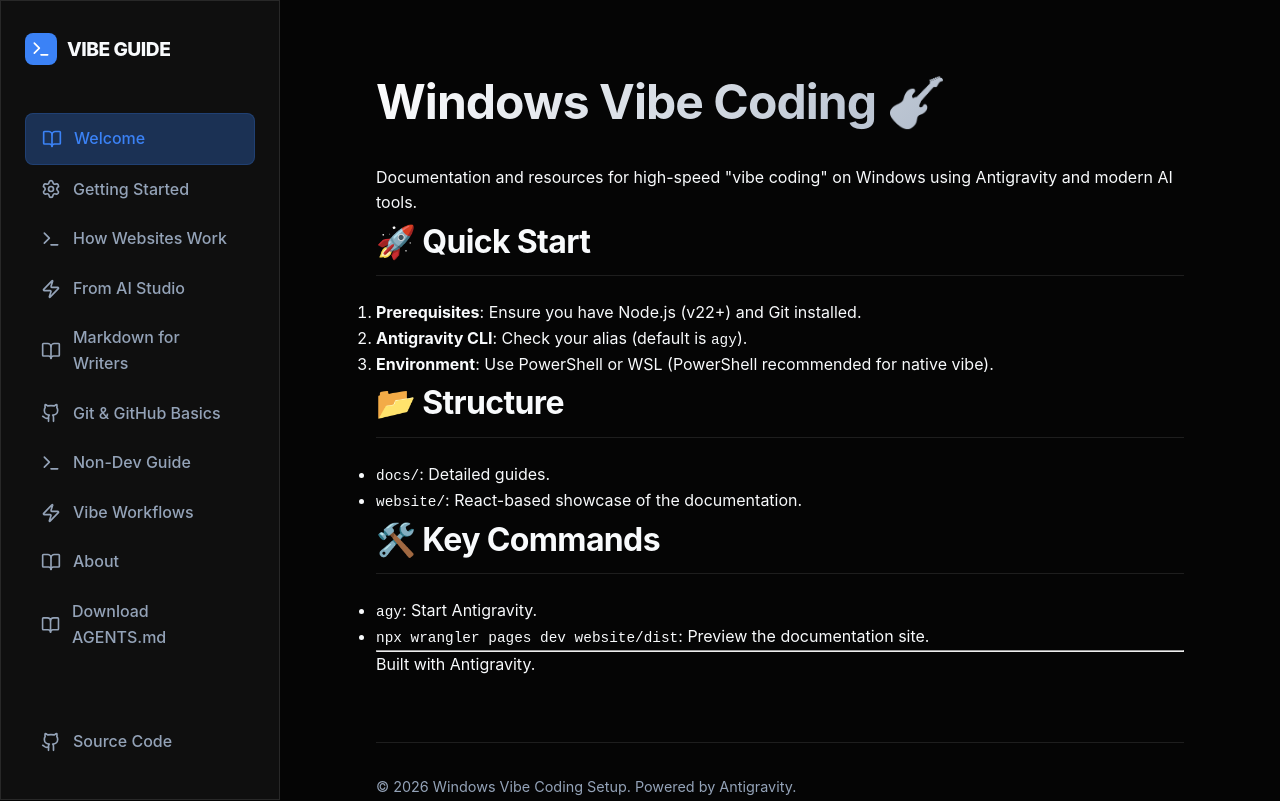
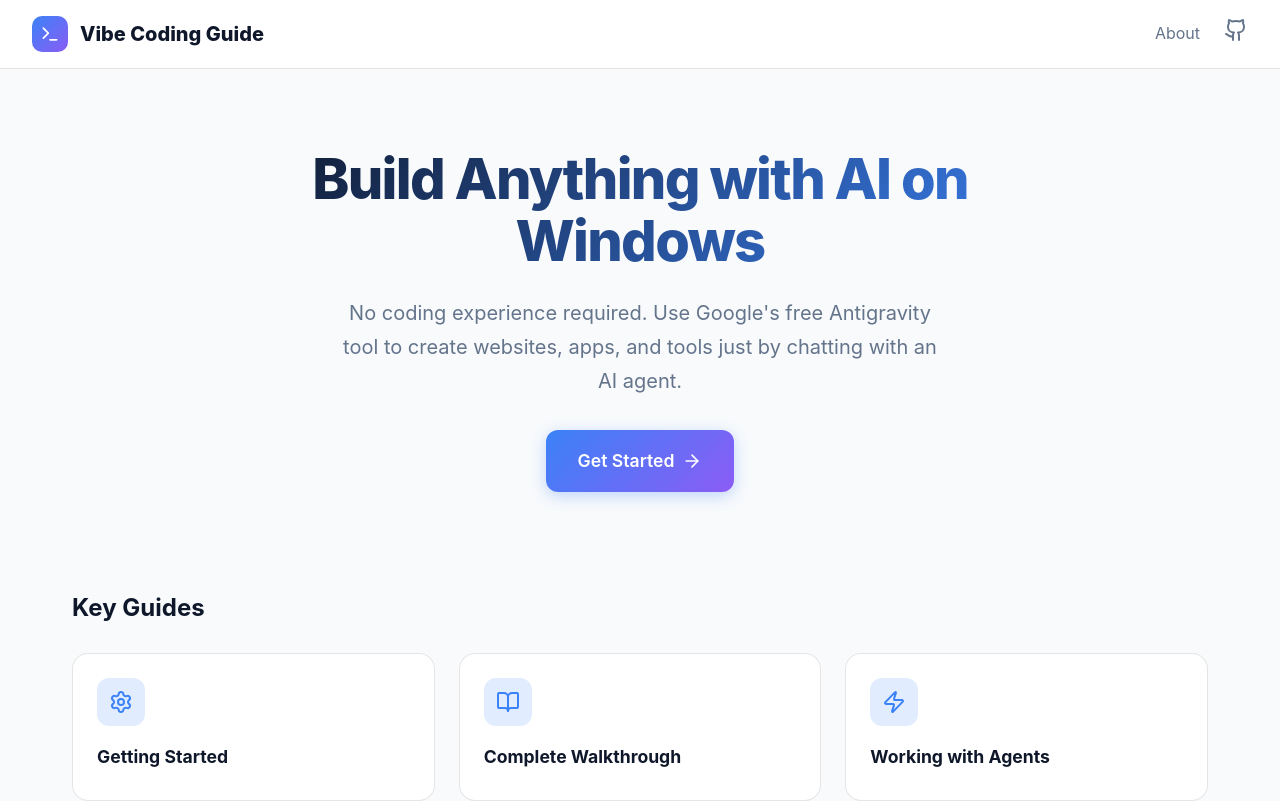
Before and after one commit to techczech/desktop-vibe-guide, a React (Vite) app in the folder website/: page / in a window 1280 px wide. Shown: the top 801 px of the page. Built offline with nearby package versions, Linux system fonts and the light colour scheme.

Commit message:
Update doc titles and fix scroll position on navigation

```diff
--- a/website/index.html
+++ b/website/index.html
@@ -4,7 +4,8 @@
     <meta charset="UTF-8" />
     <link rel="icon" type="image/svg+xml" href="/vite.svg" />
     <meta name="viewport" content="width=device-width, initial-scale=1.0" />
-    <title>website</title>
+    <title>Windows Vibe Coding Guide - Build with AI</title>
+    <meta name="description" content="Learn to build websites and software on Windows using AI agents. No coding experience required." />
   </head>
   <body>
     <div id="root"></div>
--- a/website/src/App.jsx
+++ b/website/src/App.jsx
@@ -1,30 +1,38 @@
 import React, { useState, useEffect } from 'react';
 import ReactMarkdown from 'react-markdown';
-import { BookOpen, Settings, Zap, Terminal, Github } from 'lucide-react';
+import { BookOpen, Settings, Zap, Terminal, Github, ArrowLeft, ArrowRight, Code, User, Menu, X, ChevronRight } from 'lucide-react';
 
-const docs = [
-  { id: 'readme', title: 'Welcome', icon: <BookOpen size={20} />, path: '/docs/readme.md' },
-  { id: 'setup', title: 'Getting Started', icon: <Settings size={20} />, path: '/docs/setup.md' },
-  { id: 'how-websites', title: 'How Websites Work', icon: <Terminal size={20} />, path: '/docs/how-websites-work.md' },
-  { id: 'ai-studio', title: 'From AI Studio', icon: <Zap size={20} />, path: '/docs/from-ai-studio.md' },
-  { id: 'markdown', title: 'Markdown for Writers', icon: <BookOpen size={20} />, path: '/docs/markdown-for-writers.md' },
-  { id: 'git-github', title: 'Git & GitHub Basics', icon: <Github size={20} />, path: '/docs/git-github-basics.md' },
-  { id: 'non-dev', title: 'Non-Dev Guide', icon: <Terminal size={20} />, path: '/docs/non-dev-guide.md' },
-  { id: 'workflow', title: 'Vibe Workflows', icon: <Zap size={20} />, path: '/docs/workflow.md' },
-  { id: 'about', title: 'About', icon: <BookOpen size={20} />, path: '/docs/about.md' },
-  { id: 'agents-md', title: 'Download AGENTS.md', icon: <BookOpen size={20} />, path: '/AGENTS.md' },
+const allDocs = [
+  { id: 'setup', title: 'Getting Started', icon: <Settings size={20} />, path: '/docs/setup.md', category: 'key' },
+  { id: 'non-dev', title: 'Complete Walkthrough', icon: <BookOpen size={20} />, path: '/docs/non-dev-guide.md', category: 'key' },
+  { id: 'workflow', title: 'Working with Agents', icon: <Zap size={20} />, path: '/docs/workflow.md', category: 'key' },
+  { id: 'how-websites', title: 'How Webapps Run on Your Computer', icon: <Code size={20} />, path: '/docs/how-websites-work.md', category: 'useful' },
+  { id: 'ai-studio', title: 'From Google AI Studio', icon: <Zap size={20} />, path: '/docs/from-ai-studio.md', category: 'useful' },
+  { id: 'markdown', title: 'Markdown for Writers', icon: <BookOpen size={20} />, path: '/docs/markdown-for-writers.md', category: 'useful' },
+  { id: 'git-github', title: 'Git & GitHub', icon: <Github size={20} />, path: '/docs/git-github-basics.md', category: 'useful' },
+  { id: 'about', title: 'About', icon: <User size={20} />, path: '/docs/about.md', category: 'other' },
 ];
 
+const keyDocs = allDocs.filter(d => d.category === 'key');
+const usefulDocs = allDocs.filter(d => d.category === 'useful');
+
 function App() {
-  const [activeTab, setActiveTab] = useState('readme');
+  const [activeDoc, setActiveDoc] = useState(null);
   const [content, setContent] = useState('');
-  const [loading, setLoading] = useState(true);
+  const [loading, setLoading] = useState(false);
+  const [sidebarOpen, setSidebarOpen] = useState(false);
+
+  const currentIndex = allDocs.findIndex(d => d.id === activeDoc);
+  const nextDoc = currentIndex < allDocs.length - 1 ? allDocs[currentIndex + 1] : null;
+  const prevDoc = currentIndex > 0 ? allDocs[currentIndex - 1] : null;
 
   useEffect(() => {
+    if (activeDoc) {
+      window.scrollTo(0, 0);
       const fetchDoc = async () => {
         setLoading(true);
         try {
-        const doc = docs.find(d => d.id === activeTab);
+          const doc = allDocs.find(d => d.id === activeDoc);
           const response = await fetch(doc.path);
           const text = await response.text();
           setContent(text);
@@ -34,53 +42,79 @@
         setLoading(false);
       };
       fetchDoc();
-  }, [activeTab]);
+      setSidebarOpen(false);
+    }
+  }, [activeDoc]);
 
+  if (activeDoc) {
     return (
       <>
-      <nav className="sidebar glass">
-        <div style={{ display: 'flex', alignItems: 'center', gap: '10px', marginBottom: '1rem' }}>
-          <div style={{ width: '32px', height: '32px', background: 'var(--accent-color)', borderRadius: '8px', display: 'grid', placeItems: 'center' }}>
-            <Terminal size={20} color="white" />
+        <header className="header">
+          <div style={{ display: 'flex', alignItems: 'center', gap: '1rem' }}>
+            <button className="menu-toggle" onClick={() => setSidebarOpen(!sidebarOpen)}>
+              {sidebarOpen ? <X size={24} /> : <Menu size={24} />}
+            </button>
+            <a className="logo" onClick={() => setActiveDoc(null)} style={{ cursor: 'pointer' }}>
+              <div className="logo-icon">
+                <Terminal size={20} />
               </div>
-          <span style={{ fontWeight: 800, fontSize: '1.2rem', letterSpacing: '-0.5px' }}>VIBE GUIDE</span>
+              <span className="logo-text">Vibe Coding Guide</span>
+            </a>
           </div>
+          <div style={{ display: 'flex', alignItems: 'center', gap: '1.5rem' }}>
+            <a onClick={() => setActiveDoc('about')} style={{ color: 'var(--text-secondary)', cursor: 'pointer', textDecoration: 'none' }}>About</a>
+            <a href="https://github.com/techczech/windows-vibe-guide" target="_blank" style={{ color: 'var(--text-secondary)' }}>
+              <Github size={24} />
+            </a>
+          </div>
+        </header>
 
-        <div style={{ flex: 1 }}>
-          {docs.map(doc => (
+        <div className="doc-layout">
+          <aside className={`doc-sidebar ${sidebarOpen ? 'open' : ''}`}>
+            <div className="sidebar-section">
+              <div className="sidebar-heading">Key Guides</div>
+              {keyDocs.map(doc => (
                 <div
                   key={doc.id}
-              className={`nav-item ${activeTab === doc.id ? 'active' : ''}`}
-              onClick={() => setActiveTab(doc.id)}
+                  className={`sidebar-item ${activeDoc === doc.id ? 'active' : ''}`}
+                  onClick={() => setActiveDoc(doc.id)}
                 >
                   {doc.icon}
                   {doc.title}
                 </div>
               ))}
             </div>
+            <div className="sidebar-section">
+              <div className="sidebar-heading">Useful Knowledge</div>
+              {usefulDocs.map(doc => (
+                <div
+                  key={doc.id}
+                  className={`sidebar-item ${activeDoc === doc.id ? 'active' : ''}`}
+                  onClick={() => setActiveDoc(doc.id)}
+                >
+                  {doc.icon}
+                  {doc.title}
+                </div>
+              ))}
+            </div>
+          </aside>
 
-        <a
-          href="https://github.com/techczech/windows-vibe-guide"
-          target="_blank"
-          className="nav-item"
-          style={{ textDecoration: 'none', marginTop: 'auto' }}
-        >
-          <Github size={20} />
-          Source Code
-        </a>
-      </nav>
+          <div className="doc-view">
+            <div className="back-button" onClick={() => setActiveDoc(null)}>
+              <ArrowLeft size={18} />
+              Back to Home
+            </div>
 
-      <main className="main-content">
             <div className="markdown-container">
               {loading ? (
-            <div style={{ opacity: 0.5 }}>Loading vibe...</div>
+                <div style={{ opacity: 0.5 }}>Loading...</div>
               ) : (
                 <ReactMarkdown
                   components={{
-                h1: ({ node, ...props }) => <h1 {...props} />,
-                h2: ({ node, ...props }) => <h2 {...props} />,
-                code: ({ node, inline, ...props }) => (
-                  inline ? <code style={{ background: 'rgba(255,255,255,0.1)', padding: '2px 6px', borderRadius: '4px' }} {...props} /> : <code {...props} />
+                    code: ({ node, inline, className, children, ...props }) => (
+                      inline ?
+                        <code className="inline-code" {...props}>{children}</code> :
+                        <code {...props}>{children}</code>
                     )
                   }}
                 >
@@ -89,10 +123,95 @@
               )}
             </div>
 
-        <footer style={{ marginTop: '4rem', padding: '2rem 0', borderTop: '1px solid var(--border-color)', color: 'var(--text-secondary)', fontSize: '0.9rem' }}>
-          &copy; 2026 Windows Vibe Coding Setup. Powered by Antigravity.
+            <div className="doc-navigation">
+              {prevDoc && (
+                <div className="nav-button prev" onClick={() => setActiveDoc(prevDoc.id)}>
+                  <ArrowLeft size={18} />
+                  <div>
+                    <span className="nav-label">Previous</span>
+                    <span className="nav-title">{prevDoc.title}</span>
+                  </div>
+                </div>
+              )}
+              {nextDoc && (
+                <div className="nav-button next" onClick={() => setActiveDoc(nextDoc.id)}>
+                  <div>
+                    <span className="nav-label">Next</span>
+                    <span className="nav-title">{nextDoc.title}</span>
+                  </div>
+                  <ArrowRight size={18} />
+                </div>
+              )}
+            </div>
+          </div>
+        </div>
+
+        <footer className="footer">
+          Built with <a href="https://antigravity.google">Antigravity</a> by <a href="https://dominiklukes.net">Dominik Lukes</a>
         </footer>
-      </main>
+      </>
+    );
+  }
+
+  return (
+    <>
+      <header className="header">
+        <a className="logo" href="/">
+          <div className="logo-icon">
+            <Terminal size={20} />
+          </div>
+          Vibe Coding Guide
+        </a>
+        <div style={{ display: 'flex', alignItems: 'center', gap: '1.5rem' }}>
+          <a onClick={() => setActiveDoc('about')} style={{ color: 'var(--text-secondary)', cursor: 'pointer', textDecoration: 'none' }}>About</a>
+          <a href="https://github.com/techczech/windows-vibe-guide" target="_blank" style={{ color: 'var(--text-secondary)' }}>
+            <Github size={24} />
+          </a>
+        </div>
+      </header>
+
+      <section className="hero">
+        <h1>Build Anything with AI on Windows</h1>
+        <p>
+          No coding experience required. Use Google's free Antigravity tool to create websites, apps, and tools just by chatting with an AI agent.
+        </p>
+        <a className="hero-cta" onClick={() => setActiveDoc('setup')} style={{ cursor: 'pointer' }}>
+          Get Started <ArrowRight size={20} />
+        </a>
+      </section>
+
+      <section className="cards-section">
+        <h2 className="section-title">Key Guides</h2>
+        <div className="cards-grid">
+          {keyDocs.map(doc => (
+            <div key={doc.id} className="card" onClick={() => setActiveDoc(doc.id)}>
+              <div className="card-icon">
+                {React.cloneElement(doc.icon, { size: 24 })}
+              </div>
+              <h3>{doc.title}</h3>
+            </div>
+          ))}
+        </div>
+      </section>
+
+      <section className="cards-section">
+        <h2 className="section-title">Useful Knowledge</h2>
+        <div className="cards-grid">
+          {usefulDocs.map(doc => (
+            <div key={doc.id} className="card" onClick={() => setActiveDoc(doc.id)}>
+              <div className="card-icon">
+                {React.cloneElement(doc.icon, { size: 24 })}
+              </div>
+              <h3>{doc.title}</h3>
+            </div>
+          ))}
+        </div>
+      </section>
+
+      <footer className="footer">
+        Built with <a href="https://antigravity.google">Antigravity</a> by <a href="https://dominiklukes.net">Dominik Lukes</a> •
+        <a href="https://github.com/techczech/windows-vibe-guide" style={{ marginLeft: '0.5rem' }}>View Source</a>
+      </footer>
     </>
   );
 }
--- a/website/src/index.css
+++ b/website/src/index.css
@@ -1,13 +1,16 @@
 :root {
-  --bg-color: #050505;
-  --panel-bg: rgba(20, 20, 20, 0.7);
+  --bg-color: #f8fafc;
+  --panel-bg: rgba(255, 255, 255, 0.9);
   --accent-color: #3b82f6;
-  --accent-glow: rgba(59, 130, 246, 0.3);
-  --text-primary: #f8fafc;
-  --text-secondary: #94a3b8;
-  --border-color: rgba(255, 255, 255, 0.1);
+  --accent-glow: rgba(59, 130, 246, 0.15);
+  --text-primary: #0f172a;
+  --text-secondary: #64748b;
+  --border-color: rgba(0, 0, 0, 0.1);
+  --card-bg: #ffffff;
   --font-family: 'Inter', system-ui, -apple-system, sans-serif;
 }
+
+@import url('https://fonts.googleapis.com/css2?family=Inter:wght@400;500;600;700;800&display=swap');
 
 * {
   box-sizing: border-box;
@@ -19,122 +22,414 @@
   background-color: var(--bg-color);
   color: var(--text-primary);
   font-family: var(--font-family);
-  line-height: 1.6;
+  line-height: 1.7;
   overflow-x: hidden;
 }
 
 #root {
   min-height: 100vh;
-  display: flex;
 }
 
-.glass {
-  background: var(--panel-bg);
-  backdrop-filter: blur(12px);
-  -webkit-backdrop-filter: blur(12px);
-  border: 1px solid var(--border-color);
+/* Header */
+.header {
+  background: var(--card-bg);
+  border-bottom: 1px solid var(--border-color);
+  padding: 1rem 2rem;
+  position: sticky;
+  top: 0;
+  z-index: 100;
+  display: flex;
+  align-items: center;
+  justify-content: space-between;
 }
 
-.sidebar {
-  width: 280px;
-  height: 100vh;
-  position: fixed;
-  left: 0;
-  top: 0;
-  padding: 2rem 1.5rem;
-  display: flex;
-  flex-direction: column;
-  gap: 2rem;
-  z-index: 100;
-}
-
-.main-content {
-  margin-left: 280px;
-  flex: 1;
-  padding: 4rem 6rem;
-  max-width: 1200px;
-}
-
-h1, h2, h3 {
-  margin-bottom: 1.5rem;
-  font-weight: 700;
-  letter-spacing: -0.02em;
-}
-
-h1 { font-size: 3rem; background: linear-gradient(135deg, #fff 0%, #94a3b8 100%); -webkit-background-clip: text; -webkit-text-fill-color: transparent; }
-h2 { font-size: 2rem; border-bottom: 1px solid var(--border-color); padding-bottom: 0.5rem; }
-
-.nav-item {
+.logo {
   display: flex;
   align-items: center;
   gap: 0.75rem;
-  padding: 0.75rem 1rem;
+  font-weight: 800;
+  font-size: 1.25rem;
+  color: var(--text-primary);
+  text-decoration: none;
+}
+
+.logo-icon {
+  width: 36px;
+  height: 36px;
+  background: linear-gradient(135deg, #3b82f6, #8b5cf6);
+  border-radius: 10px;
+  display: grid;
+  place-items: center;
+  color: white;
+}
+
+.menu-toggle {
+  display: none;
+  background: none;
+  border: none;
+  cursor: pointer;
+  color: var(--text-primary);
+  padding: 0.5rem;
+}
+
+/* Hero Section */
+.hero {
+  text-align: center;
+  padding: 5rem 2rem 4rem;
+  max-width: 900px;
+  margin: 0 auto;
+}
+
+.hero h1 {
+  font-size: 3.5rem;
+  font-weight: 800;
+  letter-spacing: -0.03em;
+  line-height: 1.1;
+  margin-bottom: 1.5rem;
+  background: linear-gradient(135deg, #0f172a 0%, #3b82f6 100%);
+  -webkit-background-clip: text;
+  background-clip: text;
+  -webkit-text-fill-color: transparent;
+}
+
+.hero p {
+  font-size: 1.25rem;
+  color: var(--text-secondary);
+  max-width: 600px;
+  margin: 0 auto 2rem;
+}
+
+.hero-cta {
+  display: inline-flex;
+  align-items: center;
+  gap: 0.5rem;
+  background: linear-gradient(135deg, #3b82f6, #8b5cf6);
+  color: white;
+  padding: 1rem 2rem;
+  border-radius: 12px;
+  font-weight: 600;
+  font-size: 1.1rem;
+  text-decoration: none;
+  transition: transform 0.2s, box-shadow 0.2s;
+  box-shadow: 0 4px 15px rgba(59, 130, 246, 0.3);
+}
+
+.hero-cta:hover {
+  transform: translateY(-2px);
+  box-shadow: 0 6px 20px rgba(59, 130, 246, 0.4);
+}
+
+/* Cards Grid */
+.cards-section {
+  max-width: 1200px;
+  margin: 0 auto;
+  padding: 2rem;
+}
+
+.section-title {
+  font-size: 1.5rem;
+  font-weight: 700;
+  color: var(--text-primary);
+  margin-bottom: 1.5rem;
+}
+
+.cards-grid {
+  display: grid;
+  grid-template-columns: repeat(auto-fill, minmax(280px, 1fr));
+  gap: 1.5rem;
+}
+
+.card {
+  background: var(--card-bg);
+  border: 1px solid var(--border-color);
+  border-radius: 16px;
+  padding: 1.5rem;
+  cursor: pointer;
+  transition: transform 0.2s, box-shadow 0.2s, border-color 0.2s;
+}
+
+.card:hover {
+  transform: translateY(-4px);
+  box-shadow: 0 10px 30px rgba(0, 0, 0, 0.08);
+  border-color: var(--accent-color);
+}
+
+.card-icon {
+  width: 48px;
+  height: 48px;
+  background: var(--accent-glow);
+  border-radius: 12px;
+  display: grid;
+  place-items: center;
+  color: var(--accent-color);
+  margin-bottom: 1rem;
+}
+
+.card h3 {
+  font-size: 1.1rem;
+  font-weight: 700;
+  margin-bottom: 0.25rem;
+}
+
+/* Doc Layout with Sidebar */
+.doc-layout {
+  display: flex;
+  min-height: calc(100vh - 70px);
+}
+
+.doc-sidebar {
+  width: 280px;
+  background: var(--card-bg);
+  border-right: 1px solid var(--border-color);
+  padding: 1.5rem 1rem;
+  position: sticky;
+  top: 70px;
+  height: calc(100vh - 70px);
+  overflow-y: auto;
+  flex-shrink: 0;
+}
+
+.sidebar-section {
+  margin-bottom: 1.5rem;
+}
+
+.sidebar-heading {
+  font-size: 0.75rem;
+  font-weight: 700;
+  text-transform: uppercase;
+  letter-spacing: 0.05em;
+  color: var(--text-secondary);
+  padding: 0.5rem 0.75rem;
+}
+
+.sidebar-item {
+  display: flex;
+  align-items: center;
+  gap: 0.5rem;
+  padding: 0.6rem 0.75rem;
   border-radius: 8px;
   color: var(--text-secondary);
   cursor: pointer;
-  transition: all 0.2s ease;
-  font-weight: 500;
+  font-size: 0.9rem;
+  transition: all 0.15s;
 }
 
-.nav-item:hover {
-  background: rgba(255, 255, 255, 0.05);
+.sidebar-item:hover {
+  background: var(--accent-glow);
   color: var(--text-primary);
 }
 
-.nav-item.active {
+.sidebar-item.active {
   background: var(--accent-glow);
   color: var(--accent-color);
-  border: 1px solid rgba(59, 130, 246, 0.2);
+  font-weight: 600;
 }
 
-.markdown-container {
-  animation: fadeIn 0.5s ease-out;
+/* Doc View */
+.doc-view {
+  flex: 1;
+  max-width: 800px;
+  margin: 0 auto;
+  padding: 2rem;
 }
 
-@keyframes fadeIn {
-  from { opacity: 0; transform: translateY(10px); }
-  to { opacity: 1; transform: translateY(0); }
+.back-button {
+  display: inline-flex;
+  align-items: center;
+  gap: 0.5rem;
+  color: var(--accent-color);
+  font-weight: 600;
+  cursor: pointer;
+  margin-bottom: 2rem;
+  padding: 0.5rem 1rem;
+  border-radius: 8px;
+  transition: background 0.2s;
+}
+
+.back-button:hover {
+  background: var(--accent-glow);
+}
+
+.markdown-container h1 {
+  font-size: 2.5rem;
+  font-weight: 800;
+  margin-bottom: 1.5rem;
+  color: var(--text-primary);
+}
+
+.markdown-container h2 {
+  font-size: 1.75rem;
+  font-weight: 700;
+  margin-top: 2.5rem;
+  margin-bottom: 1rem;
+  padding-bottom: 0.5rem;
+  border-bottom: 1px solid var(--border-color);
+}
+
+.markdown-container h3 {
+  font-size: 1.25rem;
+  font-weight: 600;
+  margin-top: 2rem;
+  margin-bottom: 0.75rem;
+}
+
+.markdown-container p {
+  margin-bottom: 1rem;
+}
+
+.markdown-container ul,
+.markdown-container ol {
+  margin-bottom: 1rem;
+  padding-left: 1.5rem;
+}
+
+.markdown-container li {
+  margin-bottom: 0.5rem;
+}
+
+.markdown-container a {
+  color: var(--accent-color);
+  text-decoration: none;
+}
+
+.markdown-container a:hover {
+  text-decoration: underline;
 }
 
 pre {
-  background: #0f172a !important;
-  padding: 1.5rem;
+  background: #1e293b !important;
+  color: #e2e8f0;
+  padding: 1.25rem;
   border-radius: 12px;
   overflow-x: auto;
-  border: 1px solid var(--border-color);
   margin: 1.5rem 0;
+  font-size: 0.9rem;
 }
 
 code {
-  font-family: 'Fira Code', monospace;
+  font-family: 'Fira Code', 'Consolas', monospace;
+}
+
+.inline-code {
+  background: var(--accent-glow);
+  color: var(--accent-color);
+  padding: 0.15rem 0.4rem;
+  border-radius: 4px;
   font-size: 0.9em;
 }
 
-.glow-card {
-  position: relative;
-  padding: 2rem;
-  border-radius: 16px;
-  background: var(--panel-bg);
-  border: 1px solid var(--border-color);
-  transition: transform 0.3s ease, border-color 0.3s ease;
+/* Doc Navigation */
+.doc-navigation {
+  display: flex;
+  justify-content: space-between;
+  gap: 1rem;
+  margin-top: 4rem;
+  padding-top: 2rem;
+  border-top: 1px solid var(--border-color);
 }
 
-.glow-card:hover {
-  transform: translateY(-4px);
-  border-color: var(--accent-color);
+.nav-button {
+  display: flex;
+  align-items: center;
+  gap: 0.75rem;
+  padding: 1rem 1.25rem;
+  background: var(--card-bg);
+  border: 1px solid var(--border-color);
+  border-radius: 12px;
+  cursor: pointer;
+  transition: all 0.2s;
+  flex: 1;
+  max-width: 280px;
 }
 
-.glow-card::before {
-  content: '';
-  position: absolute;
-  top: 0; left: 0; right: 0; bottom: 0;
-  border-radius: 16px;
-  box-shadow: 0 0 20px var(--accent-glow);
-  opacity: 0;
-  transition: opacity 0.3s ease;
-  z-index: -1;
+.nav-button:hover {
+  border-color: var(--accent-color);
+  background: var(--accent-glow);
 }
 
-.glow-card:hover::before {
-  opacity: 1;
+.nav-button.next {
+  margin-left: auto;
+  text-align: right;
+  flex-direction: row;
+  justify-content: flex-end;
 }
+
+.nav-label {
+  display: block;
+  font-size: 0.75rem;
+  color: var(--text-secondary);
+  text-transform: uppercase;
+  letter-spacing: 0.05em;
+}
+
+.nav-title {
+  display: block;
+  font-weight: 600;
+  color: var(--accent-color);
+}
+
+/* Footer */
+.footer {
+  text-align: center;
+  padding: 3rem 2rem;
+  color: var(--text-secondary);
+  font-size: 0.9rem;
+  border-top: 1px solid var(--border-color);
+  margin-top: 4rem;
+}
+
+.footer a {
+  color: var(--accent-color);
+  text-decoration: none;
+}
+
+/* Responsive */
+@media (max-width: 900px) {
+  .doc-sidebar {
+    position: fixed;
+    left: -300px;
+    top: 70px;
+    height: calc(100vh - 70px);
+    z-index: 99;
+    transition: left 0.3s ease;
+    box-shadow: 2px 0 10px rgba(0, 0, 0, 0.1);
+  }
+
+  .doc-sidebar.open {
+    left: 0;
+  }
+
+  .menu-toggle {
+    display: block;
+  }
+
+  .logo-text {
+    display: none;
+  }
+}
+
+@media (max-width: 768px) {
+  .hero h1 {
+    font-size: 2.5rem;
+  }
+
+  .hero p {
+    font-size: 1.1rem;
+  }
+
+  .cards-grid {
+    grid-template-columns: 1fr;
+  }
+
+  .doc-navigation {
+    flex-direction: column;
+  }
+
+  .nav-button {
+    max-width: none;
+  }
+
+  .nav-button.next {
+    margin-left: 0;
+  }
+}
```
Also changed, not shown: website/public/docs/how-websites-work.md (+1 -1 lines). Lines whose indentation alone changed are shown as unchanged.
